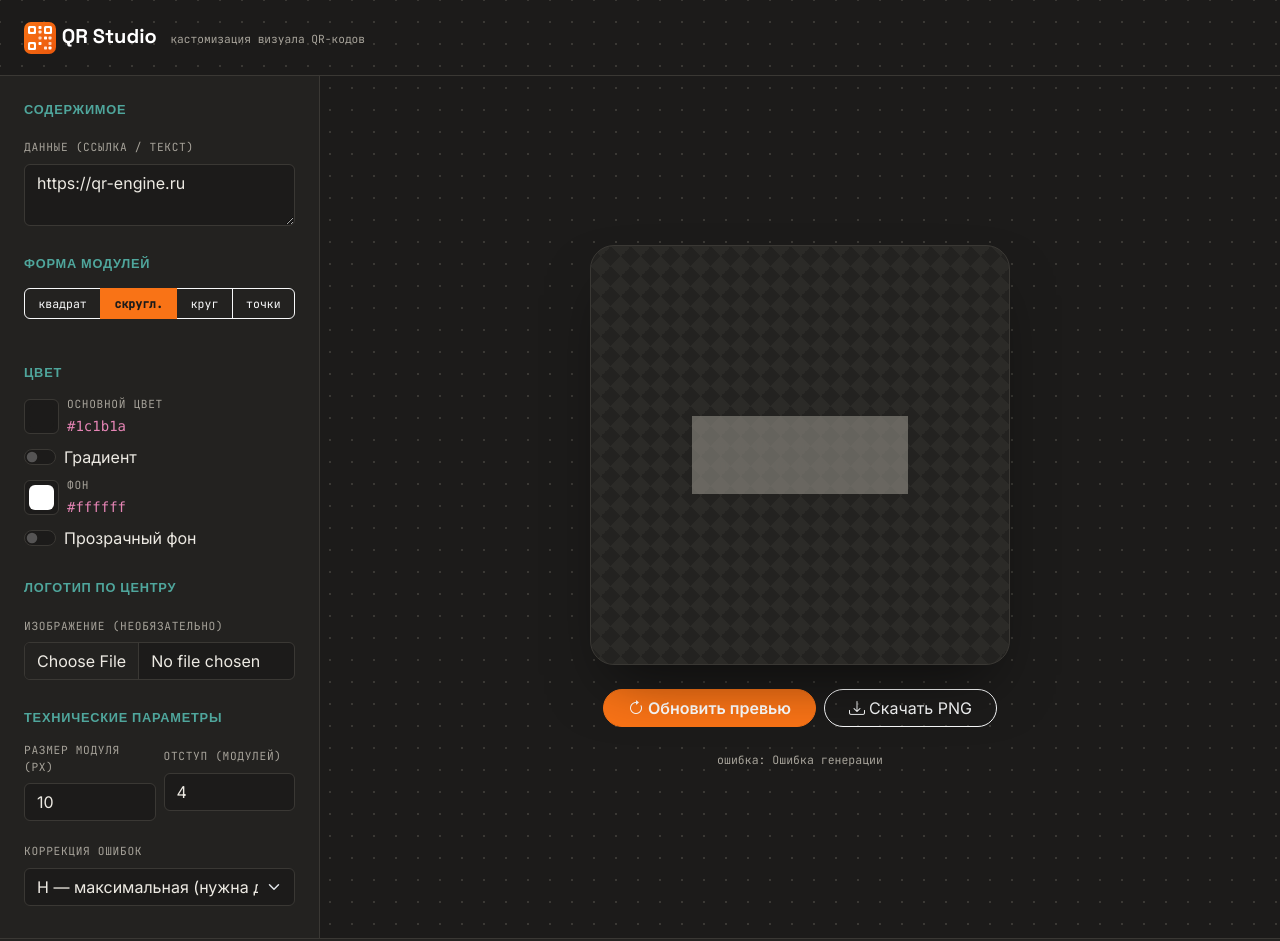
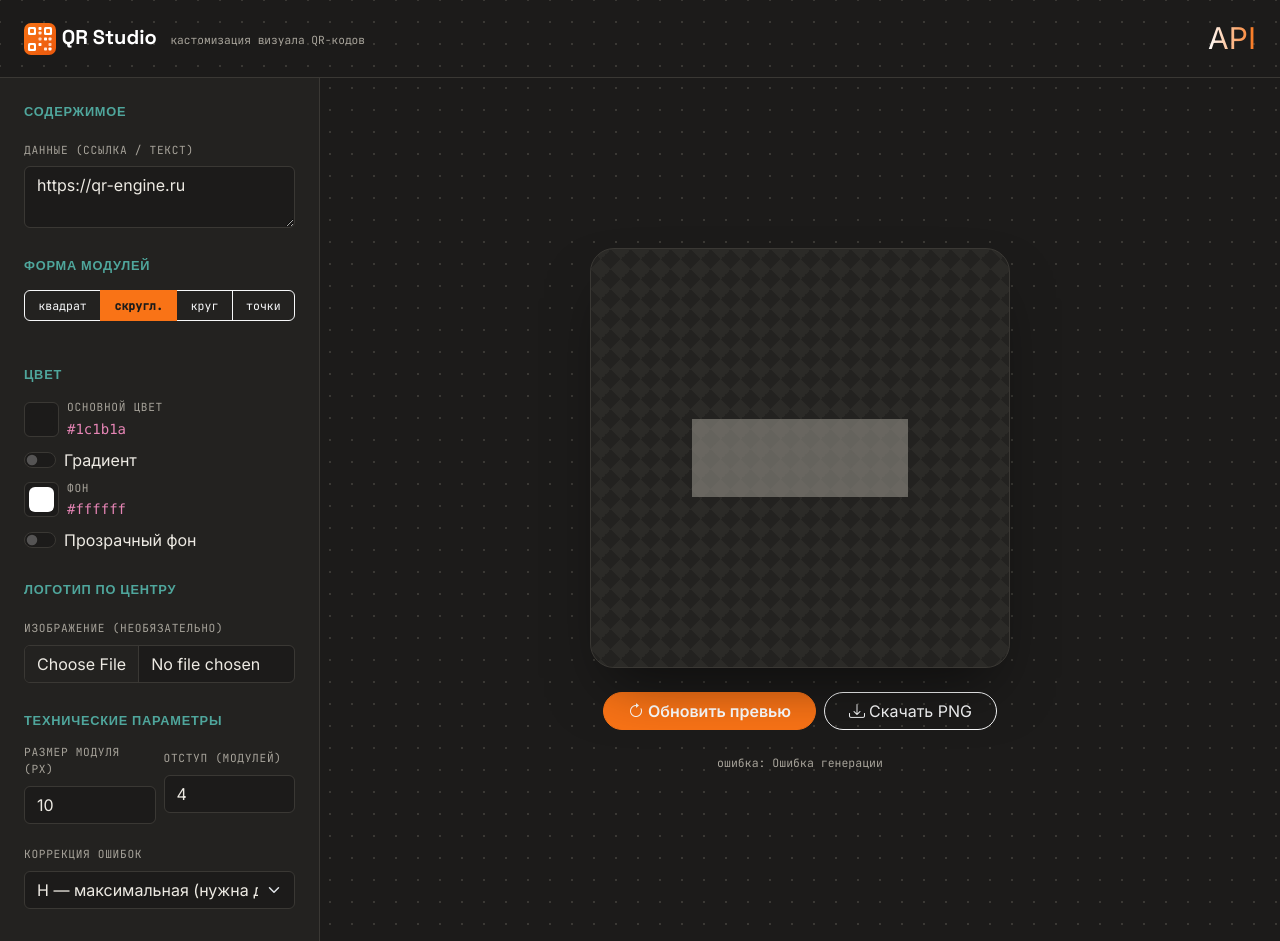
Before and after one commit to Kotoninja/qr-fast, a plain HTML site: page index.html in a window 1280 px wide. Shown: the top 941 px of the page. Drawn offline with nearby package versions, Linux system fonts and the light colour scheme; no server answers.

Commit message:
feat: add style to api text

```diff
--- a/index.html
+++ b/index.html
@@ -201,17 +201,34 @@
   .btn-orange:focus {
     box-shadow: 0 0 0 0.25rem rgba(249, 115, 22, 0.25);
   }
+  .api-style {
+    background: linear-gradient(to right, #ffffff, #f97316);
+    -webkit-background-clip: text;
+    -webkit-text-fill-color: transparent;
+    background-clip: text;
+    text-decoration: none;
+    font-weight: 5000;
+    font-size: 30px;
+  }
 </style>
 </head>
 <body>
 
 <nav class="navbar border-bottom" style="border-color:var(--bs-border-color) !important;">
   <div class="container-fluid px-4 py-2">
+    <div class="d-flex justify-content-between align-items-center w-100">
+      <!-- Левая часть с логотипом и названием -->
       <span class="navbar-brand mb-0">
         <img width="32px" height="32px" src="static/images/favicon.svg">
         <span class="font-display fw-bold fs-5">QR Studio</span>
         <small class="ms-2">кастомизация визуала QR-кодов</small>
       </span>
+
+      <!-- Ссылка API справа -->
+      <a href="https://qr-engine/docs" class="api-style" >
+        API
+      </a>
+    </div>
   </div>
 </nav>
 
```
Lines whose indentation alone changed are shown as unchanged.
